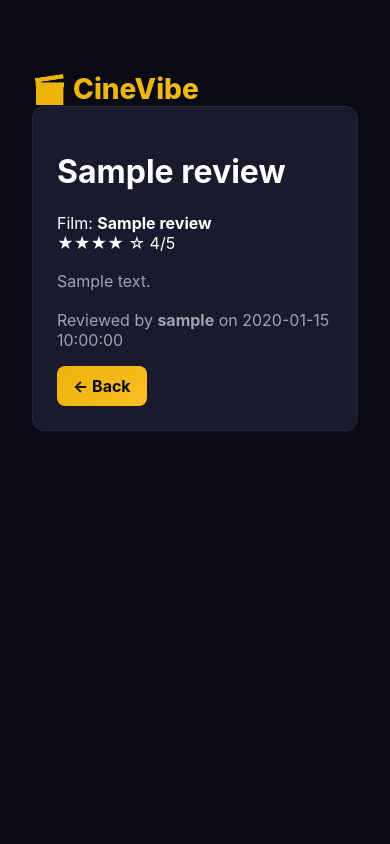
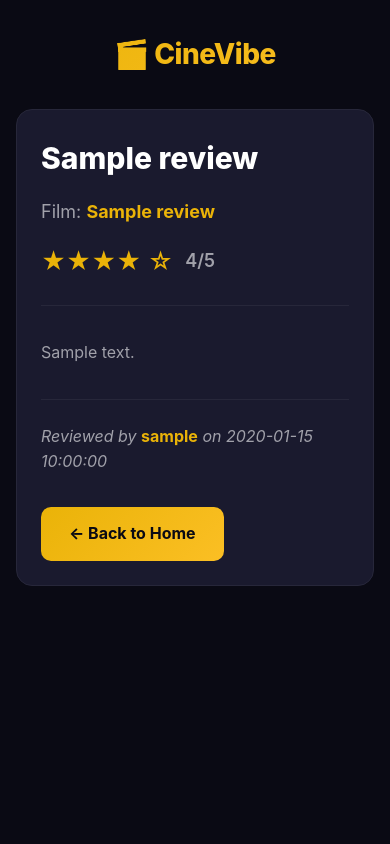
Before and after one commit to Seppy247/AT1-Movie-review-website, a Flask app: template PWA/templates/review.html in a window 390 px wide. Run offline with Flask 3, Linux system fonts and the light colour scheme; the template is opened without the code that fills it: most values are stand-ins (such as "Sample title", 1, 10 or a date in 2020); some libraries are stand-ins or nearby versions.

Commit message:
Refactor database initialization and HTML templates for improved structure and styling; enhance user experience with better error handling and responsive design.

```diff
--- a/PWA/templates/review.html
+++ b/PWA/templates/review.html
@@ -1,25 +1,242 @@
 <!DOCTYPE html>
-<html>
+<html lang="en">
 <head>
+    <meta charset="UTF-8">
+    <meta name="viewport" content="width=device-width, initial-scale=1.0">
     <title>{{ review['title'] }} - CineVibe</title>
-    <meta name="viewport" content="width=device-width, initial-scale=1.0">
     <style>
-        body { font-family: -apple-system, BlinkMacSystemFont, 'Segoe UI', Roboto, sans-serif; background: #0a0a14; color: #fff; }
-        .container { max-width: 800px; margin: 3rem auto; padding: 1.5rem; }
+        * {
+            margin: 0;
+            padding: 0;
+            box-sizing: border-box;
+        }
+
+        :root {
+            --bg-primary: #0a0a14;
+            --bg-secondary: #14141f;
+            --bg-card: #1a1a2e;
+            --accent: #eab308;
+            --accent-hover: #fbbf24;
+            --text-primary: #ffffff;
+            --text-secondary: #a1a1aa;
+            --border: #27273a;
+        }
+
+        body {
+            font-family: -apple-system, BlinkMacSystemFont, 'Segoe UI', Roboto, Oxygen, Ubuntu, Cantarell, sans-serif;
+            background: var(--bg-primary);
+            color: var(--text-primary);
+            line-height: 1.6;
+            min-height: 100vh;
+        }
+
+        .container {
+            max-width: 900px;
+            margin: 0 auto;
+            padding: 3rem 2rem;
+        }
+
         .logo {
             font-size: 1.75rem;
             font-weight: 800;
-            background: linear-gradient(135deg, #eab308 0%, #fbbf24 100%);
+            background: linear-gradient(135deg, var(--accent) 0%, var(--accent-hover) 100%);
             -webkit-background-clip: text;
+            -webkit-text-fill-color: transparent;
             background-clip: text;
-            -webkit-text-fill-color: transparent; /* Chrome/Safari */
-            color: #fbbf24; /* fallback color if gradient text not supported */
+            letter-spacing: -0.5px;
+            margin-bottom: 2rem;
+            text-align: center;
         }
-        .card { background:#1a1a2e; padding:1.5rem; border-radius:12px; border:1px solid #27273a }
-        .review-photo { width:100%; max-height:360px; object-fit:cover; border-radius:8px; margin-bottom:1rem }
-        .actions { display:flex; gap:1rem; margin-top:1rem }
-        a.button, button { background: linear-gradient(135deg,#eab308 0%,#fbbf24 100%); color:#0a0a14; padding:0.6rem 1rem; border-radius:8px; text-decoration:none; font-weight:700; border:none }
-        form.inline { display:inline }
+
+        .card {
+            background: var(--bg-card);
+            padding: 2.5rem;
+            border-radius: 16px;
+            border: 1px solid var(--border);
+        }
+
+        .review-photo {
+            width: 100%;
+            max-height: 400px;
+            object-fit: cover;
+            border-radius: 12px;
+            margin-bottom: 2rem;
+        }
+
+        h1 {
+            font-size: 2.25rem;
+            font-weight: 800;
+            margin-bottom: 1rem;
+        }
+
+        .film-title {
+            color: var(--text-secondary);
+            font-size: 1.125rem;
+            margin-bottom: 1rem;
+        }
+
+        .film-title strong {
+            color: var(--accent);
+        }
+
+        .review-rating {
+            display: flex;
+            align-items: center;
+            gap: 0.75rem;
+            margin-bottom: 2rem;
+            padding-bottom: 1.5rem;
+            border-bottom: 1px solid var(--border);
+        }
+
+        .stars {
+            color: var(--accent);
+            font-size: 1.5rem;
+        }
+
+        .rating-text {
+            color: var(--text-secondary);
+            font-size: 1.125rem;
+            font-weight: 600;
+        }
+
+        .review-content {
+            color: var(--text-secondary);
+            font-size: 1.125rem;
+            line-height: 1.8;
+            margin-bottom: 2rem;
+        }
+
+        .review-meta {
+            color: var(--text-secondary);
+            font-size: 1rem;
+            font-style: italic;
+            padding-top: 1.5rem;
+            border-top: 1px solid var(--border);
+        }
+
+        .review-meta strong {
+            color: var(--accent);
+            font-style: normal;
+        }
+
+        .actions {
+            display: flex;
+            gap: 1rem;
+            margin-top: 2rem;
+            flex-wrap: wrap;
+        }
+
+        .button,
+        button {
+            background: linear-gradient(135deg, var(--accent) 0%, var(--accent-hover) 100%);
+            color: var(--bg-primary);
+            padding: 0.875rem 1.75rem;
+            border-radius: 10px;
+            text-decoration: none;
+            font-weight: 700;
+            border: none;
+            cursor: pointer;
+            font-size: 1rem;
+            transition: all 0.3s ease;
+        }
+
+        .button:hover,
+        button:hover {
+            transform: translateY(-2px);
+            box-shadow: 0 10px 30px rgba(234, 179, 8, 0.3);
+        }
+
+        form {
+            display: inline;
+        }
+
+        /* Flash Messages */
+        .flash-message {
+            display: flex;
+            align-items: center;
+            gap: 0.75rem;
+            padding: 1rem 1.25rem;
+            border-radius: 12px;
+            margin-bottom: 1.5rem;
+            font-size: 0.95rem;
+            font-weight: 500;
+            animation: slideIn 0.3s ease;
+        }
+
+        @keyframes slideIn {
+            from {
+                opacity: 0;
+                transform: translateY(-10px);
+            }
+            to {
+                opacity: 1;
+                transform: translateY(0);
+            }
+        }
+
+        .flash-success {
+            background: rgba(34, 197, 94, 0.1);
+            border: 1px solid rgba(34, 197, 94, 0.3);
+            color: #22c55e;
+        }
+
+        .flash-error {
+            background: rgba(239, 68, 68, 0.1);
+            border: 1px solid rgba(239, 68, 68, 0.3);
+            color: #ef4444;
+        }
+
+        .flash-warning {
+            background: rgba(234, 179, 8, 0.1);
+            border: 1px solid rgba(234, 179, 8, 0.3);
+            color: var(--accent);
+        }
+
+        .flash-info {
+            background: rgba(59, 130, 246, 0.1);
+            border: 1px solid rgba(59, 130, 246, 0.3);
+            color: #3b82f6;
+        }
+
+        .flash-icon {
+            font-size: 1.25rem;
+            font-weight: 700;
+        }
+
+        .flash-close {
+            margin-left: auto;
+            background: none;
+            border: none;
+            color: inherit;
+            font-size: 1.5rem;
+            cursor: pointer;
+            opacity: 0.6;
+            transition: opacity 0.2s;
+            padding: 0;
+        }
+
+        .flash-close:hover {
+            opacity: 1;
+        }
+
+        /* Responsive */
+        @media (max-width: 768px) {
+            .container {
+                padding: 2rem 1rem;
+            }
+
+            .card {
+                padding: 1.5rem;
+            }
+
+            h1 {
+                font-size: 1.875rem;
+            }
+
+            .review-content {
+                font-size: 1rem;
+            }
+        }
     </style>
 </head>
 <body>
@@ -47,7 +264,9 @@
             {% endif %}
 
             <h1>{{ review['title'] }}</h1>
-            <div class="rating-text">Film: <strong>{{ review['film_title'] }}</strong></div>
+
+            <div class="film-title">Film: <strong>{{ review['film_title'] }}</strong></div>
+
             <div class="review-rating">
                 <span class="stars">
                     {% for i in range(review['rating']|int) %}★{% endfor %}
@@ -56,23 +275,24 @@
                 <span class="rating-text">{{ review['rating'] }}/5</span>
             </div>
 
-            <p style="color:#a1a1aa; line-height:1.6">{{ review['content'] }}</p>
+            <div class="review-content">{{ review['content'] }}</div>
 
-            <div class="review-meta" style="color:#a1a1aa; margin-top:1rem">Reviewed by <strong>{{ review['username'] }}</strong> on {{ review['date'] }}</div>
+            <div class="review-meta">
+                Reviewed by <strong>{{ review['username'] }}</strong> on {{ review['date'] }}
+            </div>
 
             <div class="actions">
-                <a class="button" href="{{ url_for('home') }}">← Back</a>
+                <a class="button" href="{{ url_for('home') }}">← Back to Home</a>
 
                 {% if session.user_id and session.user_id == review['user_id'] %}
-                    <a class="button" href="{{ url_for('edit_review', review_id=review['id']) }}">Edit</a>
-                    <form class="inline" method="post" action="{{ url_for('delete_review', review_id=review['id']) }}" onsubmit="return confirm('Delete this review?');">
+                    <a class="button" href="{{ url_for('edit_review', review_id=review['id']) }}">✏️ Edit</a>
+                    <form method="post" action="{{ url_for('delete_review', review_id=review['id']) }}" onsubmit="return confirm('Are you sure you want to delete this review?');">
                         <input type="hidden" name="csrf_token" value="{{ csrf_token() }}">
-                        <button type="submit">Delete</button>
+                        <button type="submit">🗑️ Delete</button>
                     </form>
                 {% endif %}
             </div>
         </div>
-
     </div>
 </body>
 </html>
```
Also changed, not shown: PWA/init_db.py (+107 -43 lines), PWA/templates/index.html (+144 -100 lines).
